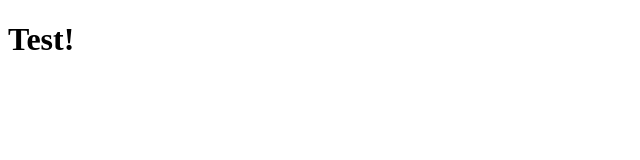
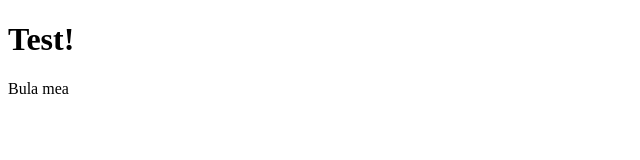
Before and after one commit to TheOldOwl/TestProject, a website: page index.html in a window 1280 px wide. Shown: the full height of the page, 0-640 px from the left. Drawn offline with nearby package versions, Linux system fonts and the light colour scheme.

Commit message:
Added bula mea

```diff
--- a/index.html
+++ b/index.html
@@ -9,5 +9,6 @@
 </head>
 <body>
     <h1>Test!</h1>
+    <p>Bula mea</p>
 </body>
 </html>
```
